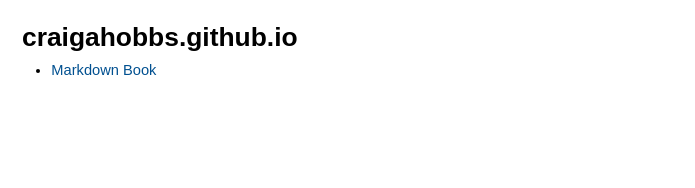
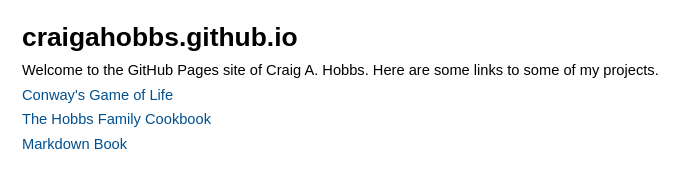
Before and after one commit to craigahobbs/craigahobbs.github.io, a plain HTML site: page index.html in a window 1280 px wide. Shown: the whole page, without its empty margins (0-695 px from the left). Drawn offline with Linux system fonts and the light colour scheme.

Commit message:
update links

```diff
--- a/index.html
+++ b/index.html
@@ -8,8 +8,17 @@
     </head>
     <body>
         <h1>craigahobbs.github.io</h1>
-        <ul>
-            <li><a href="markdown-book/">Markdown Book</a></li>
-        </ul>
+        <p>
+            Welcome to the GitHub Pages site of Craig A. Hobbs. Here are some links to some of my projects.
+        </p>
+        <p>
+            <a href="https://craigahobbs.github.io/life/">Conway's Game of Life</a>
+        </p>
+        <p>
+            <a href="https://craigahobbs.github.io/markdown-book/#categories.0=Introduction&url=https%3A%2F%2Fcraigahobbs.github.io%2Fhobbs-family-cookbook%2FHobbsFamilyCookbook.json">The Hobbs Family Cookbook</a>
+        </p>
+        <p>
+            <a href="https://craigahobbs.github.io/markdown-book/">Markdown Book</a>
+        </p>
     </body>
 </html>
```
